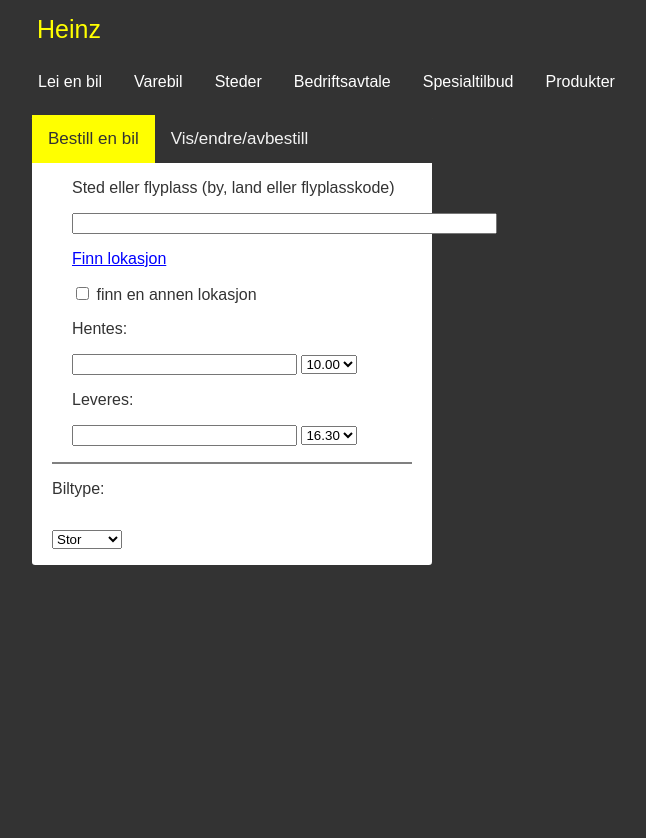
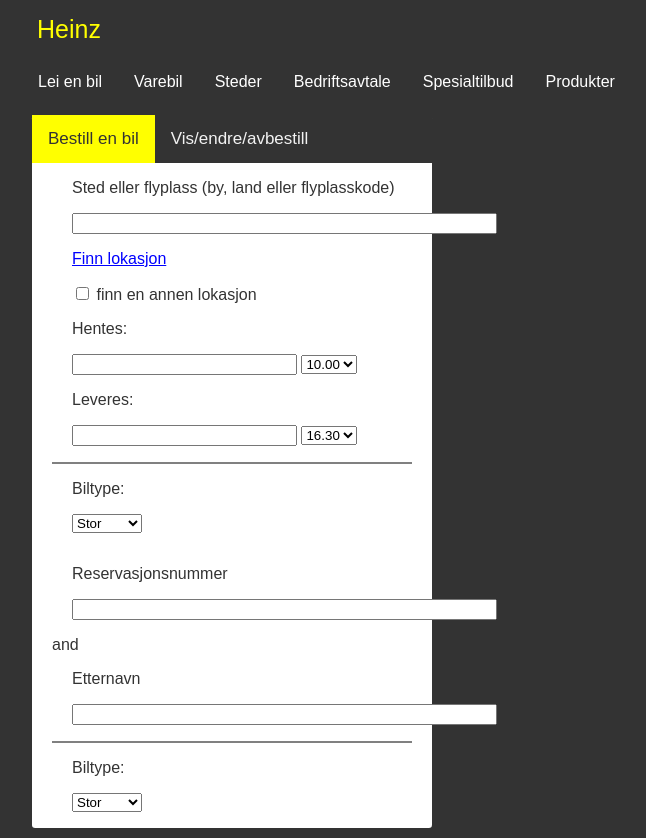
Before and after one commit to 571730/Exercise3_DAT152, a plain HTML site: page CarRental/index.html in a window 1280 px wide. Shown: the whole page, without its empty margins (170-816 px from the left). Before the commit the page ends 800 px from the top, so only its background shows below. Drawn offline with Linux system fonts and the light colour scheme.

Commit message:
added ids and another page to modal

```diff
--- a/CarRental/index.html
+++ b/CarRental/index.html
@@ -36,9 +36,14 @@
             </div>
         </div>
 
-        <div class="dropdown"> <button class="dropbtn" onclick="location.href='notImplemented.html'">  Bedriftsavtale</button></div>
-        <div class="dropdown"> <button class="dropbtn" onclick="location.href='notImplemented.html'">Spesialtilbud</button> </div>
-        <div class="dropdown"> <button class="dropbtn">Produkter</button>
+        <div class="dropdown">
+            <button class="dropbtn" onclick="location.href='notImplemented.html'"> Bedriftsavtale</button>
+        </div>
+        <div class="dropdown">
+            <button class="dropbtn" onclick="location.href='notImplemented.html'">Spesialtilbud</button>
+        </div>
+        <div class="dropdown">
+            <button class="dropbtn">Produkter</button>
             <div class="dropdown-content">
                 <a href="notImplemented.html">Månedsleie</a>
                 <a href="notImplemented.html">Barnesete</a>
@@ -53,17 +58,17 @@
     </div>
     <div class="modal">
         <div class="topnav">
-            <a class="active">Bestill en bil</a>
-            <a>Vis/endre/avbestill</a>
+            <a href="#bestill_en_bil" class="active">Bestill en bil</a>
+            <a href="#vis_endre_avbestill">Vis/endre/avbestill</a>
         </div>
-        <div class="content-modal">
+        <div class="content-modal" id="bestill_en_bil">
             <div class="top-part-modal">
                 <p>Sted eller flyplass (by, land eller flyplasskode)</p>
                 <p><input type="text" size="50"></p>
                 <p class="link"><a>Finn lokasjon</a></p>
-                <p class="link"><input type="checkbox" /> finn en annen lokasjon</p>
+                <p class="link"><input type="checkbox"/> finn en annen lokasjon</p>
                 <p>Hentes:</p>
-                <p><input type="text" size="25"/> <select >
+                <p><input type="text" size="25"/> <select>
                     <option>10.00</option>
                     <option>10.30</option>
                 </select></p>
@@ -75,6 +80,24 @@
                     </select>
                 </p>
             </div>
+            <p>Biltype:</p>
+            <p>
+                <select>
+                    <option>Stor</option>
+                    <option>liten</option>
+                    <option>Medium</option>
+                </select>
+            </p>
+        </div>
+
+
+        <div class="content-modal" id="vis_endre_avbestill">
+            <div class="top-part-modal">
+                <p>Reservasjonsnummer</p>
+                <p><input type="text" size="50"></p>
+                <p style="margin-left: auto; margin-right: auto;">and</p>
+                <p>Etternavn</p>
+                <p><input type="text" size="50"></p>
             </div>
             <p>Biltype:</p>
             <p>
@@ -84,9 +107,7 @@
                     <option>Medium</option>
                 </select>
             </p>
-
-
-
+        </div>
 
     </div>
 
```
Lines whose indentation alone changed are shown as unchanged.
